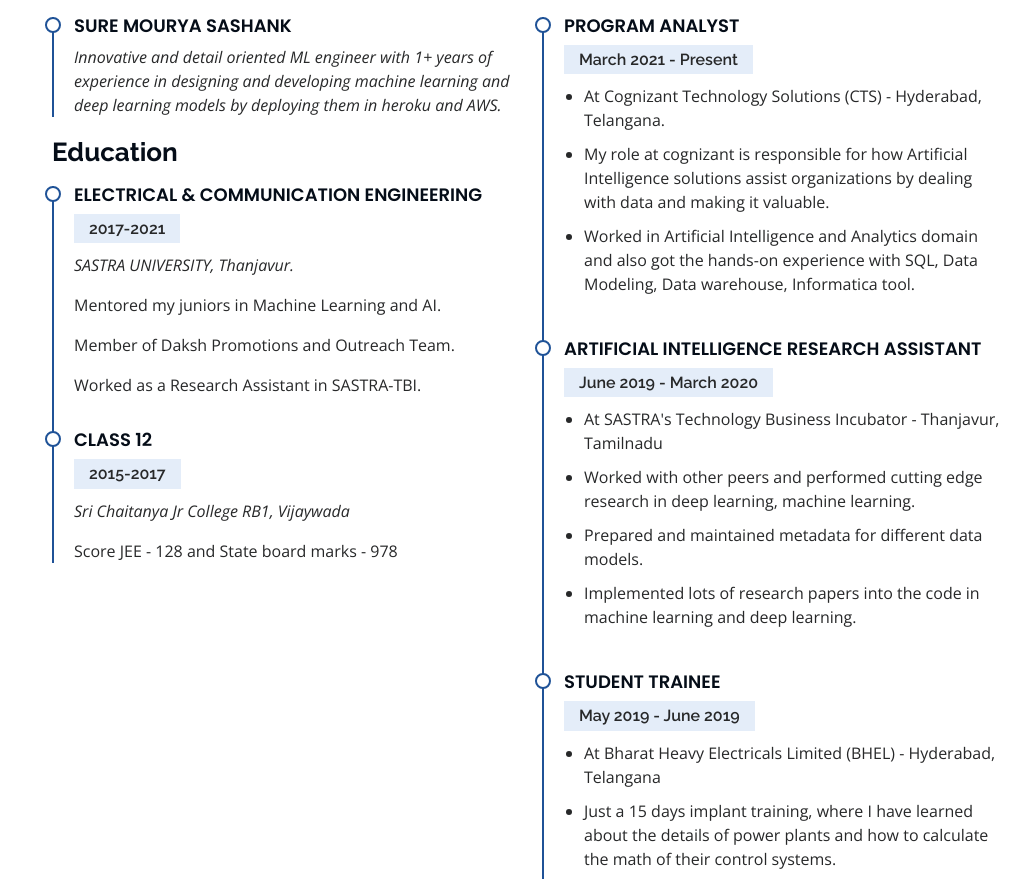
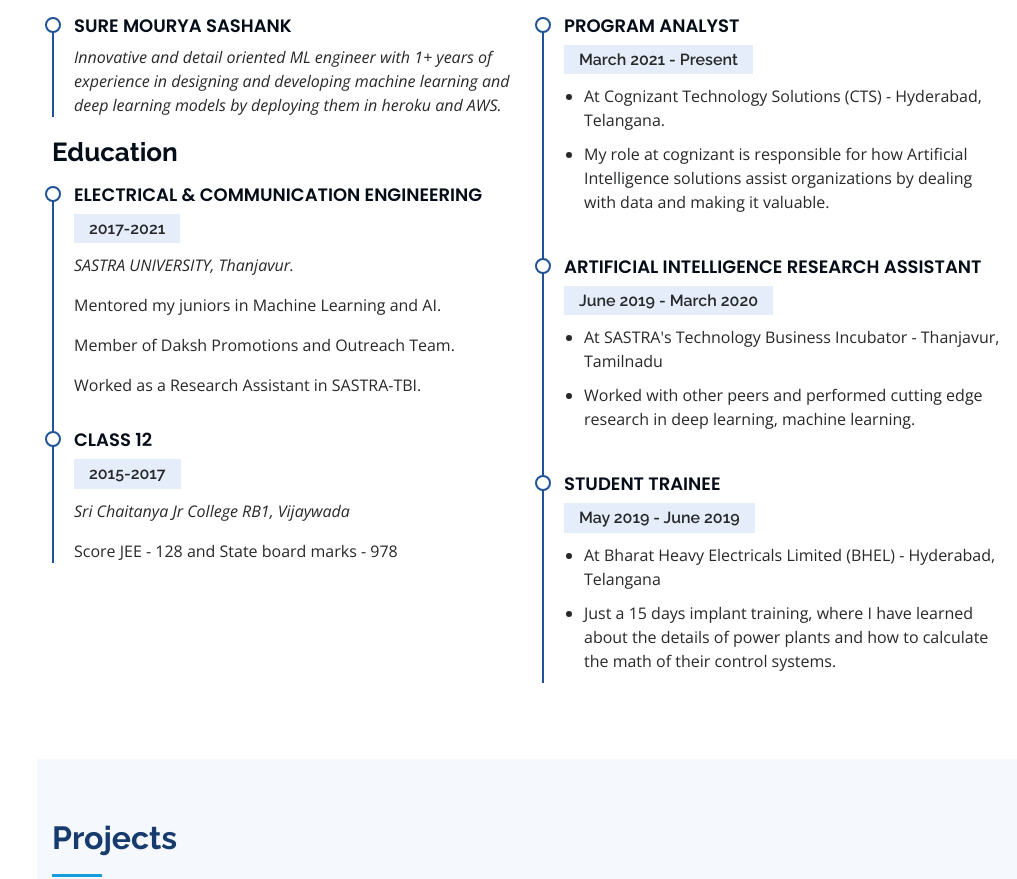
Before and after one commit to mouryasashank/sashankmainportfolio, a Flask app: page / in a window 1280 px wide. Shown: the part 2768-3647 px from the top of the page, without its empty margins (263-1280 px from the left). Run offline with Flask 2, Linux system fonts and the light colour scheme; some libraries are stand-ins or nearby versions.

Commit message:
Update index.html

```diff
--- a/templates/index.html
+++ b/templates/index.html
@@ -372,8 +372,6 @@
                 <li>At Cognizant Technology Solutions (CTS) - Hyderabad, Telangana.</li>
                 <li>My role at cognizant is responsible for how Artificial Intelligence solutions assist
                   organizations by dealing with data and making it valuable.</li>
-                <li>Worked in Artificial Intelligence and Analytics domain and also got the hands-on experience
-                  with SQL, Data Modeling, Data warehouse, Informatica tool.</li>
               </ul>
             </div>
             <div class="resume-item">
@@ -384,8 +382,6 @@
                 <li>At SASTRA's Technology Business Incubator - Thanjavur, Tamilnadu</li>
                 <li>Worked with other peers and performed cutting edge research in deep learning,
                   machine learning.</li>
-                <li>Prepared and maintained metadata for different data models.</li>
-                <li>Implemented lots of research papers into the code in machine learning and deep learning.</li>
               </ul>
             </div>
             <div class="resume-item">
```
